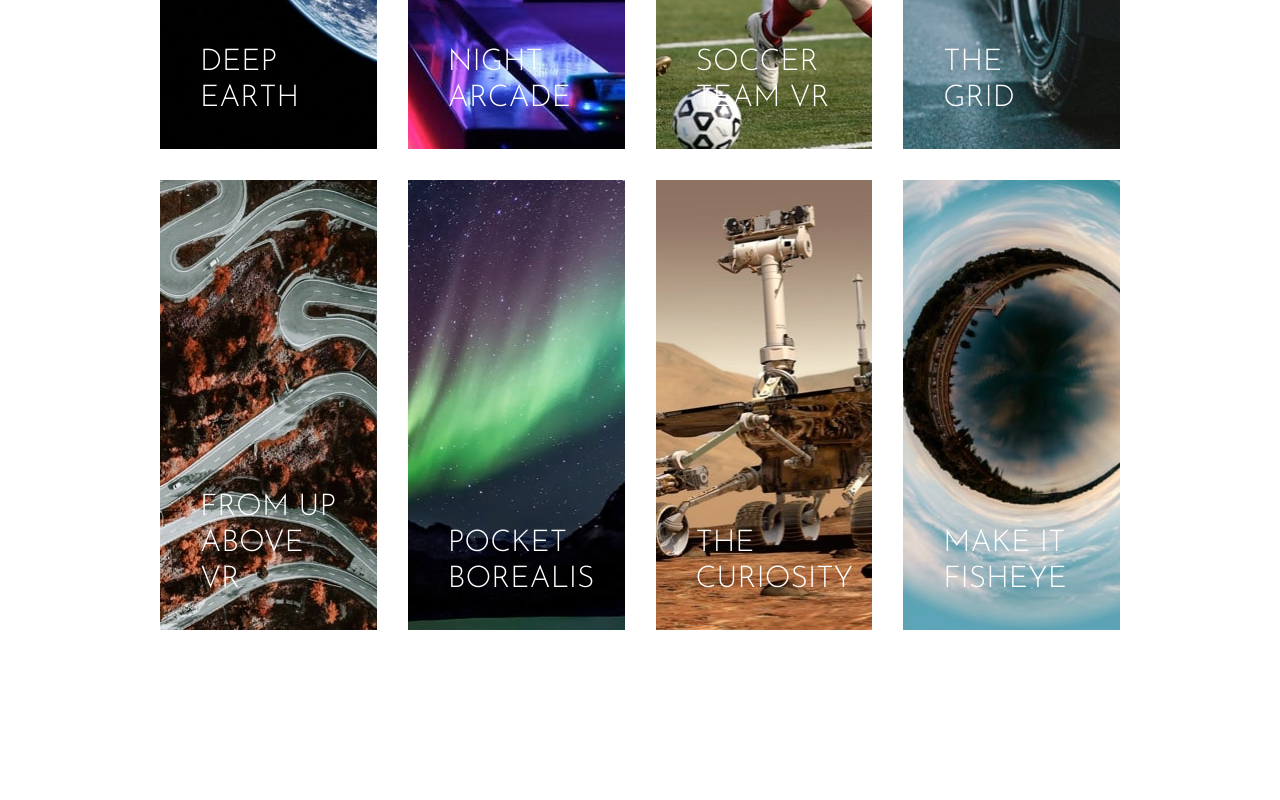
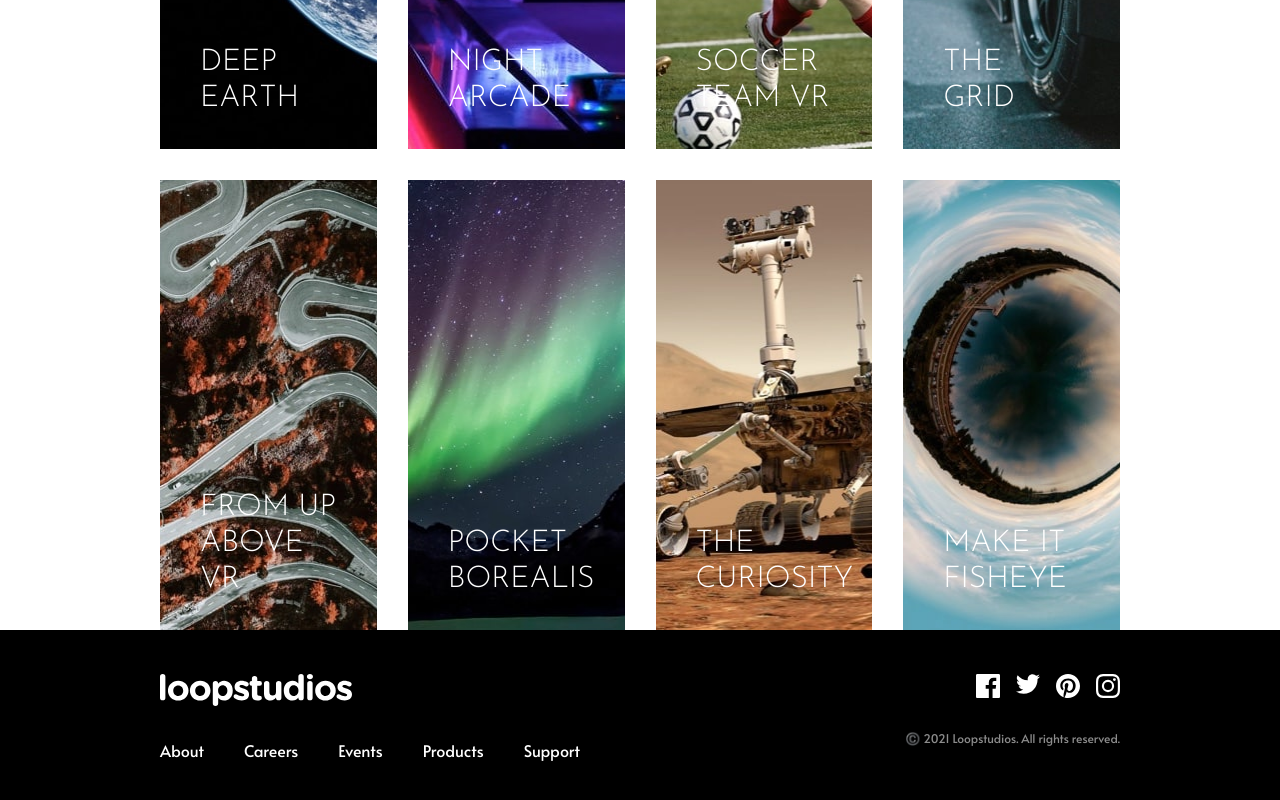
Before and after one commit to wait4ndbleed/loopstudios-landing-page, a Next.js app: page / in a window 1280 px wide. Shown: the part 1945-2745 px from the top of the page. Before the commit the page ends 2575 px from the top, so only its background shows below. Built offline with nearby package versions, Linux system fonts and the light colour scheme.

Commit message:
feat: create footer

```diff
--- a/src/app/layout.tsx
+++ b/src/app/layout.tsx
@@ -2,6 +2,7 @@
 import "./globals.css";
 import type { Metadata } from "next";
 import { Alata } from "next/font/google";
+import { Footer } from "@/components/Footer";
 
 const alata = Alata({ subsets: ["latin"], weight: ["400"] });
 
@@ -20,6 +21,7 @@
       <body className={alata.className}>
         <Header />
         {children}
+        <Footer />
       </body>
     </html>
   );
--- /dev/null
+++ b/src/components/Footer.tsx
@@ -0,0 +1,97 @@
+import { SvgFacebook } from "./SvgFacebook";
+import { SvgInstagram } from "./SvgInstagram";
+import { SvgPinterest } from "./SvgPinterest";
+import { SvgTwitter } from "./SvgTwitter";
+
+export const Footer = () => {
+  return (
+    <footer className="bg-black max-w-[var(--max-width)] m-auto py-11 px-[var(--side-padding)] flex justify-between">
+      <div>
+        <div className="mb-8">
+          <a href="#" aria-label="Home Page">
+            <img src="../assets/images/logo.svg" alt="" />
+          </a>
+        </div>
+        <nav className="text-white font-normal">
+          <ul className="flex gap-10">
+            <li>
+              <a
+                href="#"
+                className="relative after:content-[''] after:absolute after:left-[50%] after:-translate-x-1/2 after:top-[150%] after:h-[3px] after:w-1/2 hover:after:bg-white"
+              >
+                About
+              </a>
+            </li>
+            <li>
+              <a
+                href="#"
+                className="relative after:content-[''] after:absolute after:left-[50%] after:-translate-x-1/2 after:top-[150%] after:h-[3px] after:w-1/2 hover:after:bg-white"
+              >
+                Careers
+              </a>
+            </li>
+            <li>
+              <a
+                href="#"
+                className="relative after:content-[''] after:absolute after:left-[50%] after:-translate-x-1/2 after:top-[150%] after:h-[3px] after:w-1/2 hover:after:bg-white"
+              >
+                Events
+              </a>
+            </li>
+            <li>
+              <a
+                href="#"
+                className="relative after:content-[''] after:absolute after:left-[50%] after:-translate-x-1/2 after:top-[150%] after:h-[3px] after:w-1/2 hover:after:bg-white"
+              >
+                Products
+              </a>
+            </li>
+            <li>
+              <a
+                href="#"
+                className="relative after:content-[''] after:absolute after:left-[50%] after:-translate-x-1/2 after:top-[150%] after:h-[3px] after:w-1/2 hover:after:bg-white"
+              >
+                Support
+              </a>
+            </li>
+          </ul>
+        </nav>
+      </div>
+      <div>
+        <div className="mb-8 flex justify-end gap-4">
+          <a
+            href="#"
+            aria-label="Facebook"
+            className="relative after:content-[''] after:absolute after:left-[50%] after:-translate-x-1/2 after:top-[150%] after:h-[3px] after:w-full hover:after:bg-white"
+          >
+            <SvgFacebook />
+          </a>
+          <a
+            href="#"
+            aria-label="Twitter"
+            className="relative after:content-[''] after:absolute after:left-[50%] after:-translate-x-1/2 after:top-[150%] after:h-[3px] after:w-full hover:after:bg-white"
+          >
+            <SvgTwitter />
+          </a>
+          <a
+            href="#"
+            aria-label="Pinterest"
+            className="relative after:content-[''] after:absolute after:left-[50%] after:-translate-x-1/2 after:top-[150%] after:h-[3px] after:w-full hover:after:bg-white"
+          >
+            <SvgPinterest />
+          </a>
+          <a
+            href="#"
+            aria-label="Instagram"
+            className="relative after:content-[''] after:absolute after:left-[50%] after:-translate-x-1/2 after:top-[150%] after:h-[3px] after:w-full hover:after:bg-white"
+          >
+            <SvgInstagram />
+          </a>
+        </div>
+        <div className="text-[var(--dark-gray)] text-xs">
+          ©️ 2021 Loopstudios. All rights reserved.
+        </div>
+      </div>
+    </footer>
+  );
+};
--- /dev/null
+++ b/src/components/SvgFacebook.tsx
@@ -0,0 +1,11 @@
+export const SvgFacebook = () => {
+  return (
+    <svg width="24" height="24" xmlns="http://www.w3.org/2000/svg">
+      <path
+        d="M22.675 0H1.325C.593 0 0 .593 0 1.325v21.351C0 23.407.593 24 1.325 24H12.82v-9.294H9.692v-3.622h3.128V8.413c0-3.1 1.893-4.788 4.659-4.788 1.325 0 2.463.099 2.795.143v3.24l-1.918.001c-1.504 0-1.795.715-1.795 1.763v2.313h3.587l-.467 3.622h-3.12V24h6.116c.73 0 1.323-.593 1.323-1.325V1.325C24 .593 23.407 0 22.675 0z"
+        fill="#FFF"
+        fillRule="nonzero"
+      />
+    </svg>
+  );
+};
--- /dev/null
+++ b/src/components/SvgInstagram.tsx
@@ -0,0 +1,11 @@
+export const SvgInstagram = () => {
+  return (
+    <svg width="24" height="24" xmlns="http://www.w3.org/2000/svg">
+      <path
+        d="M12 2.163c3.204 0 3.584.012 4.85.07 3.252.148 4.771 1.691 4.919 4.919.058 1.265.069 1.645.069 4.849 0 3.205-.012 3.584-.069 4.849-.149 3.225-1.664 4.771-4.919 4.919-1.266.058-1.644.07-4.85.07-3.204 0-3.584-.012-4.849-.07-3.26-.149-4.771-1.699-4.919-4.92-.058-1.265-.07-1.644-.07-4.849 0-3.204.013-3.583.07-4.849.149-3.227 1.664-4.771 4.919-4.919 1.266-.057 1.645-.069 4.849-.069zM12 0C8.741 0 8.333.014 7.053.072 2.695.272.273 2.69.073 7.052.014 8.333 0 8.741 0 12c0 3.259.014 3.668.072 4.948.2 4.358 2.618 6.78 6.98 6.98C8.333 23.986 8.741 24 12 24c3.259 0 3.668-.014 4.948-.072 4.354-.2 6.782-2.618 6.979-6.98.059-1.28.073-1.689.073-4.948 0-3.259-.014-3.667-.072-4.947-.196-4.354-2.617-6.78-6.979-6.98C15.668.014 15.259 0 12 0zm0 5.838a6.162 6.162 0 100 12.324 6.162 6.162 0 000-12.324zM12 16a4 4 0 110-8 4 4 0 010 8zm6.406-11.845a1.44 1.44 0 100 2.881 1.44 1.44 0 000-2.881z"
+        fill="#FFF"
+        fillRule="nonzero"
+      />
+    </svg>
+  );
+};
--- /dev/null
+++ b/src/components/SvgPinterest.tsx
@@ -0,0 +1,11 @@
+export const SvgPinterest = () => {
+  return (
+    <svg width="24" height="24" xmlns="http://www.w3.org/2000/svg">
+      <path
+        d="M12 0C5.373 0 0 5.372 0 12c0 5.084 3.163 9.426 7.627 11.174-.105-.949-.2-2.405.042-3.441.218-.937 1.407-5.965 1.407-5.965s-.359-.719-.359-1.782c0-1.668.967-2.914 2.171-2.914 1.023 0 1.518.769 1.518 1.69 0 1.029-.655 2.568-.994 3.995-.283 1.194.599 2.169 1.777 2.169 2.133 0 3.772-2.249 3.772-5.495 0-2.873-2.064-4.882-5.012-4.882-3.414 0-5.418 2.561-5.418 5.207 0 1.031.397 2.138.893 2.738a.36.36 0 01.083.345l-.333 1.36c-.053.22-.174.267-.402.161-1.499-.698-2.436-2.889-2.436-4.649 0-3.785 2.75-7.262 7.929-7.262 4.163 0 7.398 2.967 7.398 6.931 0 4.136-2.607 7.464-6.227 7.464-1.216 0-2.359-.631-2.75-1.378l-.748 2.853c-.271 1.043-1.002 2.35-1.492 3.146C9.57 23.812 10.763 24 12 24c6.627 0 12-5.373 12-12 0-6.628-5.373-12-12-12z"
+        fill="#FFF"
+        fillRule="nonzero"
+      />
+    </svg>
+  );
+};
--- /dev/null
+++ b/src/components/SvgTwitter.tsx
@@ -0,0 +1,11 @@
+export const SvgTwitter = () => {
+  return (
+    <svg width="24" height="20" xmlns="http://www.w3.org/2000/svg">
+      <path
+        d="M24 2.557a9.83 9.83 0 01-2.828.775A4.932 4.932 0 0023.337.608a9.864 9.864 0 01-3.127 1.195A4.916 4.916 0 0016.616.248c-3.179 0-5.515 2.966-4.797 6.045A13.978 13.978 0 011.671 1.149a4.93 4.93 0 001.523 6.574 4.903 4.903 0 01-2.229-.616c-.054 2.281 1.581 4.415 3.949 4.89a4.935 4.935 0 01-2.224.084 4.928 4.928 0 004.6 3.419A9.9 9.9 0 010 17.54a13.94 13.94 0 007.548 2.212c9.142 0 14.307-7.721 13.995-14.646A10.025 10.025 0 0024 2.557z"
+        fill="#FFF"
+        fillRule="nonzero"
+      />
+    </svg>
+  );
+};
```
